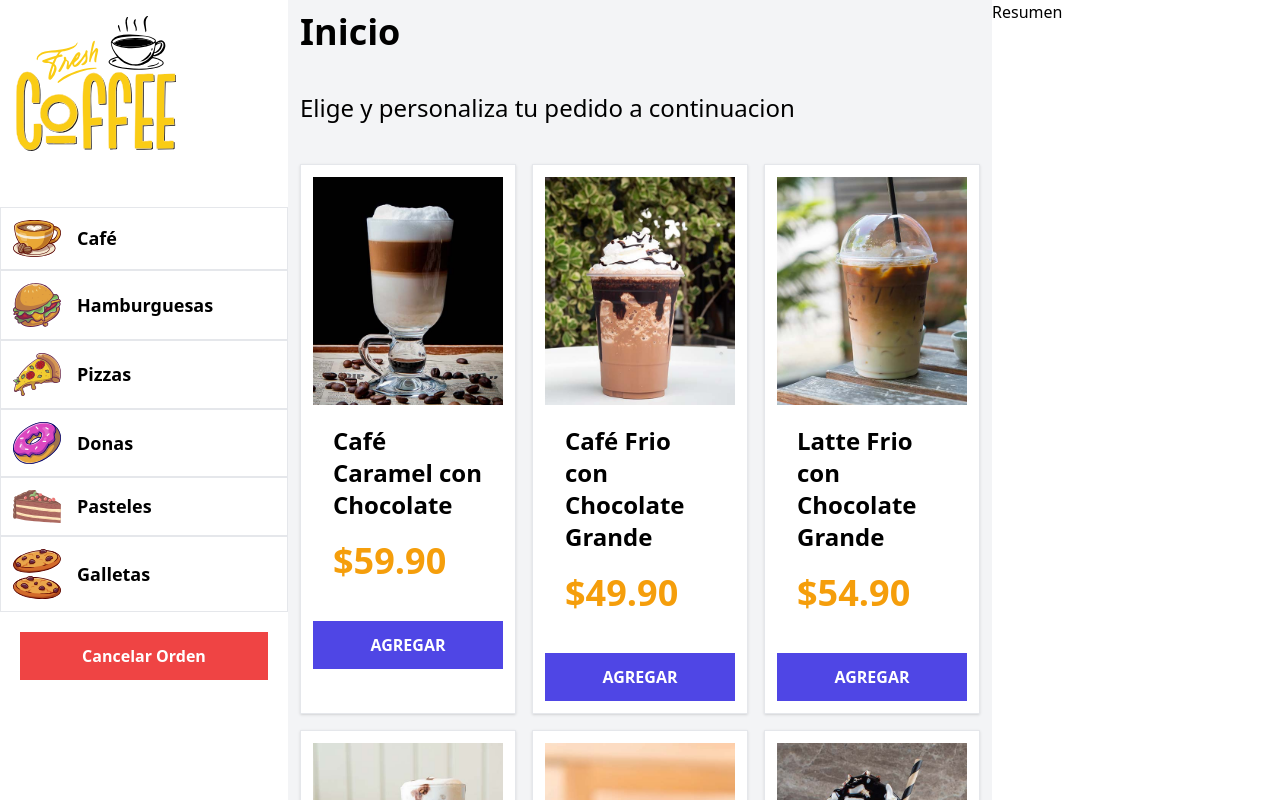
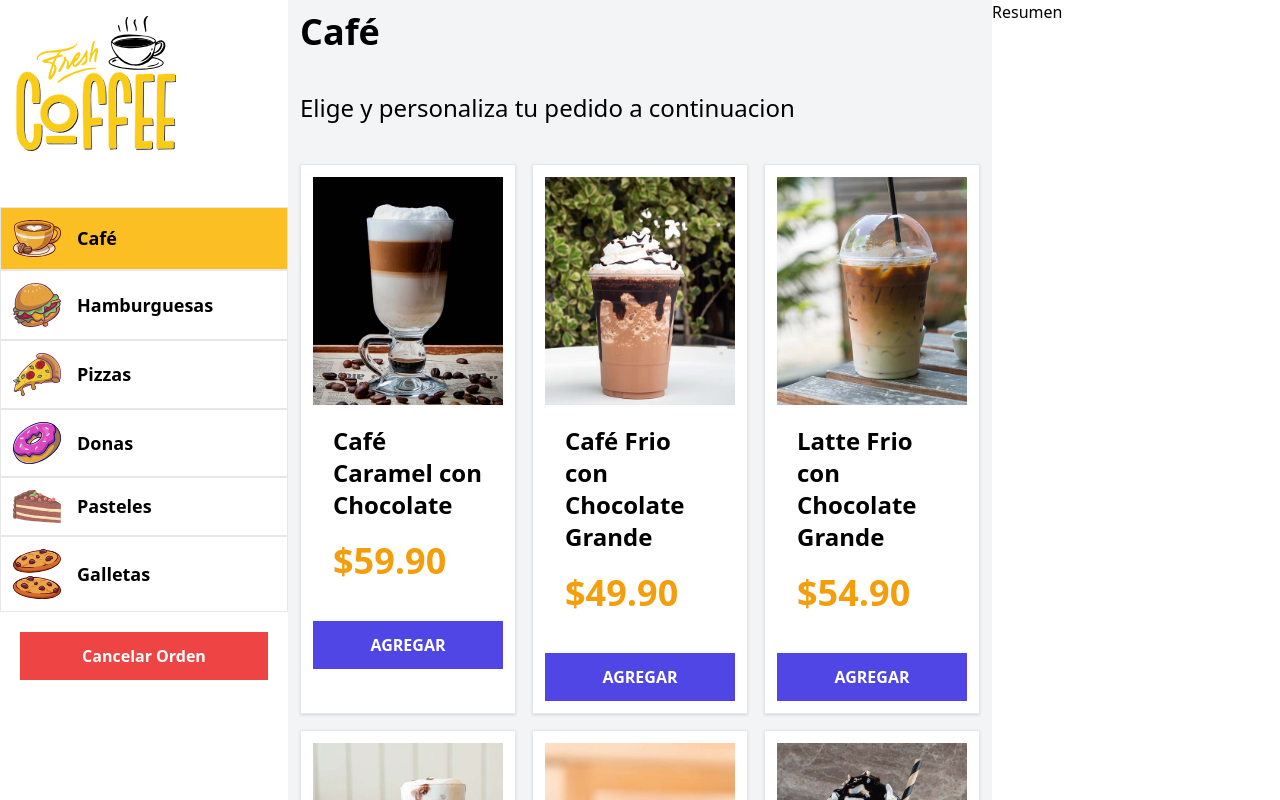
Before and after one commit to bkmasterho/proyecto-quiosco-docker, a React (Vite) app in the folder react-quiosco/: page / in a window 1280 px wide. Built offline with nearby package versions, Linux system fonts and the light colour scheme.

Commit message:
cambiesitos news

```diff
--- a/react-quiosco/src/components/Categoria.jsx
+++ b/react-quiosco/src/components/Categoria.jsx
@@ -1,10 +1,16 @@
+import useQuiosco from "../hooks/useQuiosco"
+
 export default function Categoria({categoria}) {
 
+    const { handleClickCategoria, categoriaActual } = useQuiosco();
     const { icono, id, nombre } = categoria
 
+    const resaltarCategoriaActual = () => categoriaActual.id === id ? 'bg-amber-400'
+    : 'bg-white'
+
     return (
-        <div className="flex items-center gap-4 border w-full p-3
-        hover:bg-amber-400 cursor-pointer">
+        <div className={`${resaltarCategoriaActual()} flex items-center gap-4 border w-full p-3
+        hover:bg-amber-400 cursor-pointer`}>
 
            <img
                 alt="Imagen Icono"
@@ -12,9 +18,13 @@
                 className="w-12"
            />
 
-           <p className="text-lg font-bold cursor-pointer truncate">
+           <button
+                className="text-lg font-bold cursor-pointer truncate"
+                type="button"
+                onClick={ () => handleClickCategoria(id) }
+           >
                 {nombre}
-           </p>
+           </button>
         </div>
     )
 }
--- a/react-quiosco/src/context/QuioscoProvider.jsx
+++ b/react-quiosco/src/context/QuioscoProvider.jsx
@@ -8,10 +8,17 @@
     const [categorias, setCategorias] = useState(categoriasDB);
     const [categoriaActual, setCategoriaActual] = useState(categorias[0])
 
+    const handleClickCategoria = id => {
+        const categoria = categorias.filter(categoria => categoria.id === id)[0];
+        setCategoriaActual(categoria)
+    }
+
     return (
         <QuioscoContext.Provider
             value={{
-                categorias
+                categorias,
+                categoriaActual,
+                handleClickCategoria
             }}
         >{children}</QuioscoContext.Provider>
     )
--- a/react-quiosco/src/views/Inicio.jsx
+++ b/react-quiosco/src/views/Inicio.jsx
@@ -1,17 +1,17 @@
-import { productos } from '../data/productos'
+import { productos as data, productos } from '../data/productos'
 import Producto from '../components/Producto'
 import useQuiosco from '../hooks/useQuiosco'
 
 export default function Inicio() {
 
-  const { hola } = useQuiosco();
+  const { categoriaActual } = useQuiosco();
 
-  console.log(hola)
+  const productos = data.filter(producto => producto.categoria_id === categoriaActual.id);
 
   return (
 
     <>
-      <h1 className='text-4xl font-black'> Inicio </h1>
+      <h1 className='text-4xl font-black'>{categoriaActual.nombre}</h1>
       <p className='text-2xl my-10'>
         Elige y personaliza tu pedido a continuacion
       </p>
```
Also changed, not shown: 2 other files (tests, documents, lock files or other folders).
